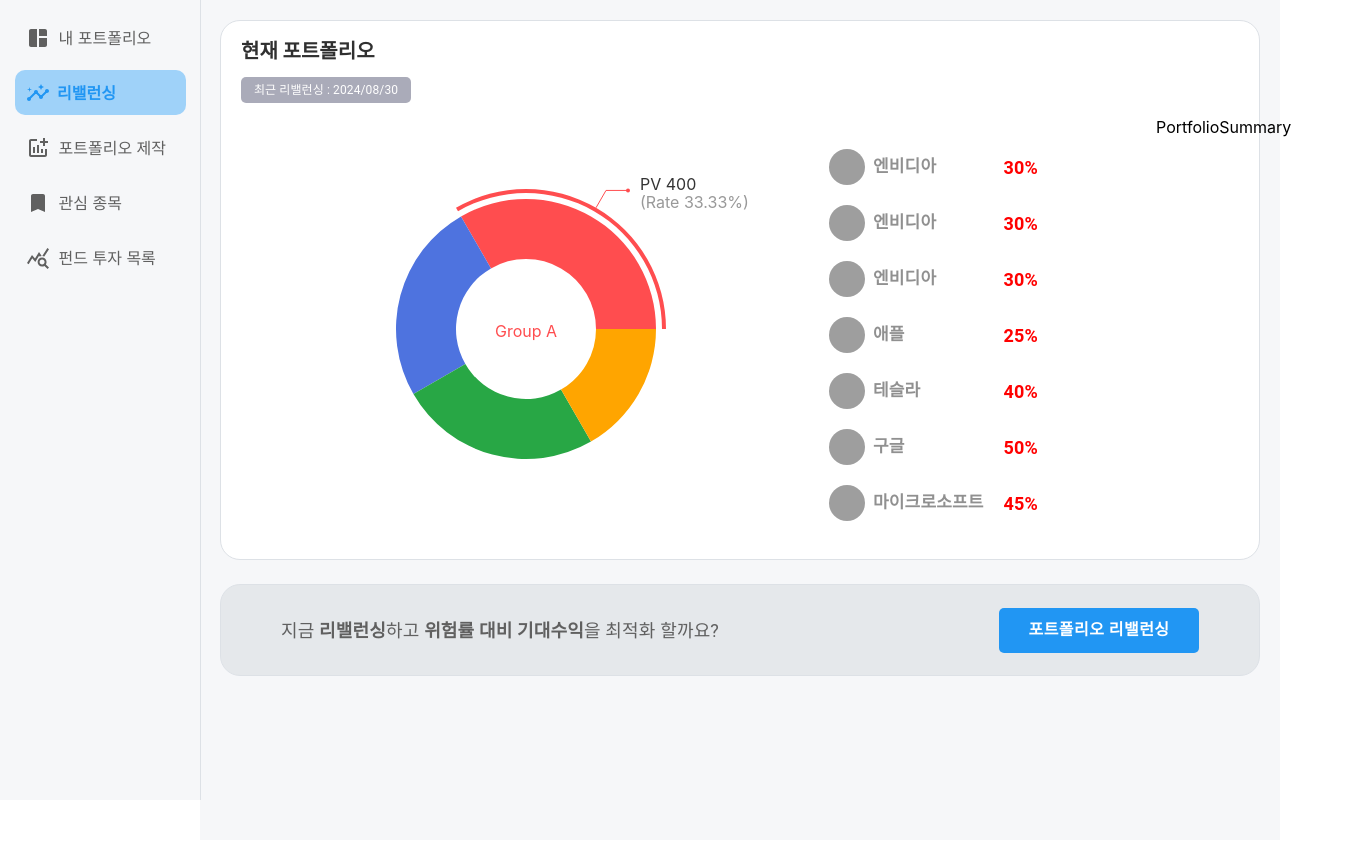
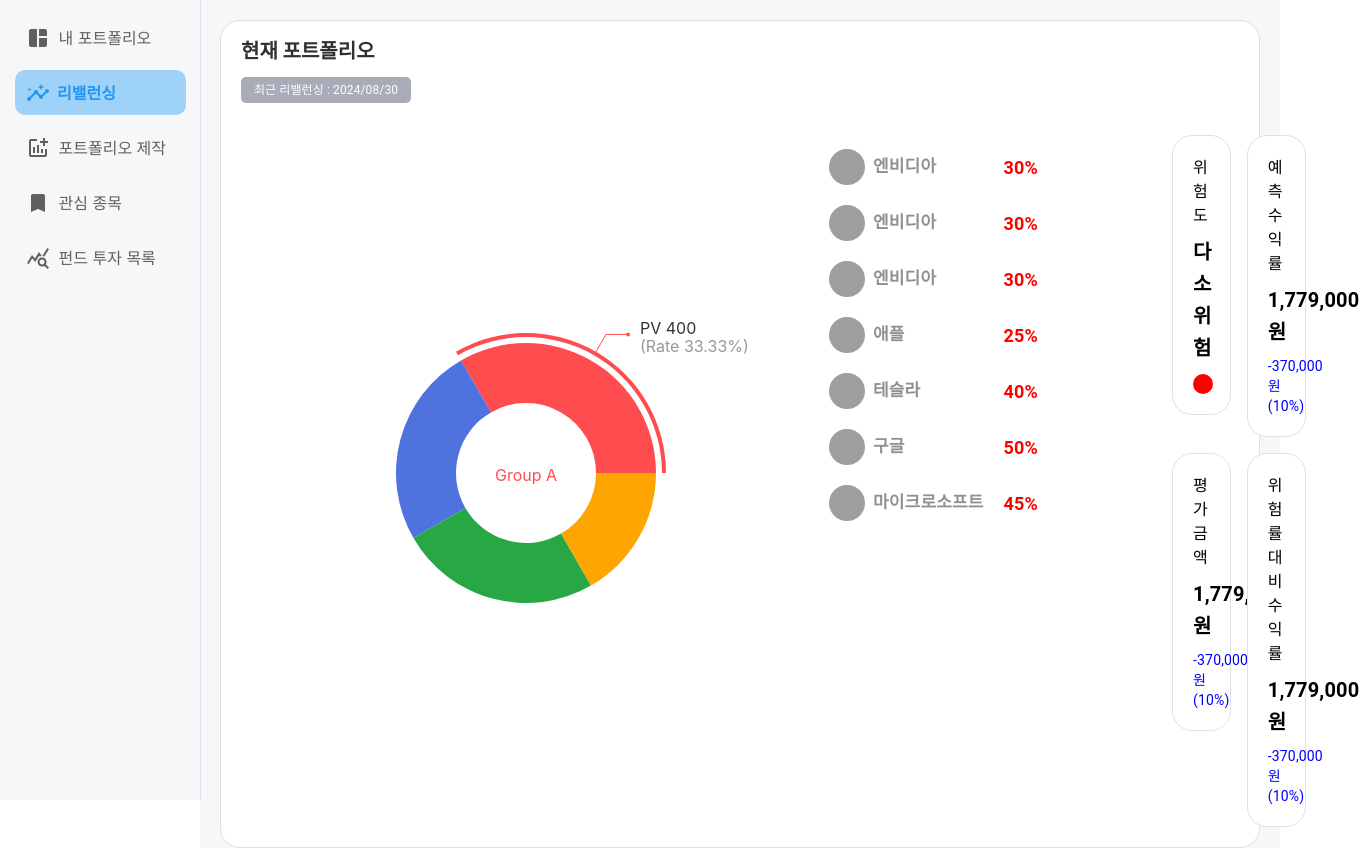
Before and after one commit to kkamisister/mutualrisk, a React (Create React App) app in the folder frontend/mutualrisk/: page /portfolio/rebalance in a window 1280 px wide. Shown: the top 848 px of the page, 1359 px wide, since content can reach past the window. Built offline with nearby package versions, Linux system fonts and the light colour scheme; grey boxes are pictures that could not be loaded; a web font is replaced by a local one.

Commit message:
design: PortfolioSummary 추가
WidgetContainer 배치하여 PortflioSummary 추가

Jira: S11P11A607-449

```diff
--- a/frontend/mutualrisk/src/pages/portfolio/rebalance/main/summary/PortfolioSummary.js
+++ b/frontend/mutualrisk/src/pages/portfolio/rebalance/main/summary/PortfolioSummary.js
@@ -1,7 +1,51 @@
 import React from 'react';
+import { Grid, Typography } from '@mui/material';
+import WidgetContainer from 'components/container/WidgetConatiner'; // WidgetContainer 컴포넌트 불러오기
 
 const PortfolioSummary = () => {
-	return <div>PortfolioSummary</div>;
+	const stats = [
+		{ title: '위험도', value: '다소 위험', color: 'red' },
+		{ title: '예측 수익률', value: '1,779,000원', change: '-370,000원(10%)' },
+		{ title: '평가 금액', value: '1,779,000원', change: '-370,000원(10%)' },
+		{
+			title: '위험률 대비 수익률',
+			value: '1,779,000원',
+			change: '-370,000원(10%)',
+		},
+	];
+
+	return (
+		<Grid container spacing={2} sx={{ width: '100%' }}>
+			{stats.map((stat, index) => (
+				<Grid item xs={6} key={index}>
+					<WidgetContainer>
+						<Typography variant="body1" gutterBottom>
+							{stat.title}
+						</Typography>
+						<Typography variant="h6" sx={{ fontWeight: 'bold' }}>
+							{stat.value}
+						</Typography>
+						{stat.change && (
+							<Typography variant="body2" sx={{ color: 'blue' }}>
+								{stat.change}
+							</Typography>
+						)}
+						{stat.color && (
+							<div
+								style={{
+									width: '20px',
+									height: '20px',
+									backgroundColor: stat.color,
+									borderRadius: '50%',
+									marginTop: '10px',
+								}}
+							/>
+						)}
+					</WidgetContainer>
+				</Grid>
+			))}
+		</Grid>
+	);
 };
 
 export default PortfolioSummary;
```
